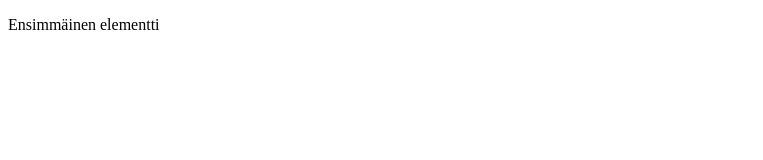
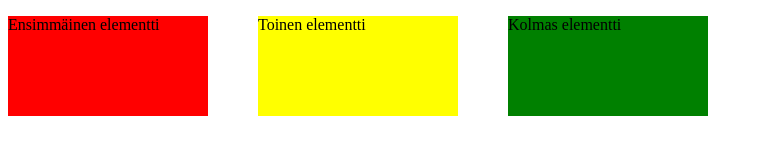
Before and after one commit to minnalait/Lapio-website, a plain HTML site: page position.html in a window 1280 px wide. Shown: the whole page, without its empty margins (0-763 px from the left). Drawn offline with Linux system fonts and the light colour scheme.

Commit message:
muokataan position ja style

```diff
--- a/position.html
+++ b/position.html
@@ -3,7 +3,7 @@
 <html>
 
 <head>
-  <link rel="stylesheet" href="style.css">
+  <link rel="stylesheet" href="style_2.css">
   <meta charset="utf-8">
   <title>Lapio website</title>
 </head>
@@ -12,8 +12,15 @@
   <!--Tee tehtävät tänne-->
 </body>
 
-<div class="container">
+<div class="redcontainer">
     <p>Ensimmäinen elementti</p>
 </div>
+<div class="ycontainer">
+    <p>Toinen elementti</p>
+</div>
+<div class="gcontainer">
+    <p>Kolmas elementti</p>
+</div>
+
 
 </html>
--- a/style_2.css
+++ b/style_2.css
@@ -1,5 +1,26 @@
-.container {
+.redcontainer {
     width: 200px;
     height: 100px;
     background-color: red;
+    position: relative;
 }
+
+.ycontainer {
+    width: 200px;
+    height: 100px;
+    background-color: yellow;
+    left: 250px;
+    bottom: 116px;
+    position: relative;
+
+}
+
+
+.gcontainer {
+    width: 200px;
+    height: 100px;
+    background-color: green;
+    position: relative;
+    left: 500px;
+    bottom: 232px;
+}
```
